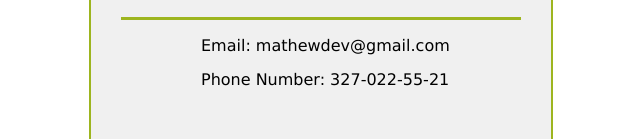
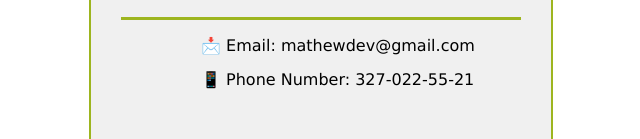
Before and after one commit to Matt-AP/CESDE---Box-Model-CSS-Mateo-Arcila, a plain HTML site: page Index.html in a window 1280 px wide. Shown: the part 376-515 px from the top of the page, without its empty margins (319-959 px from the left). Drawn offline with Linux system fonts and the light colour scheme.

Commit message:
Mateo Arcila / 15-07-2025 / I just add some emojis in the contact details to make it look better

```diff
--- a/Index.html
+++ b/Index.html
@@ -27,8 +27,8 @@
         <!-- Excecise 6: Contact Details -->
          <footer class="contact-details">
             <ul>
-                <li>Email: mathewdev@gmail.com </li>
-                <li>Phone Number: 327-022-55-21 </li>
+                <li>📩 Email: mathewdev@gmail.com </li>
+                <li>📱 Phone Number: 327-022-55-21 </li>
             </ul>
          </footer>
 
```
